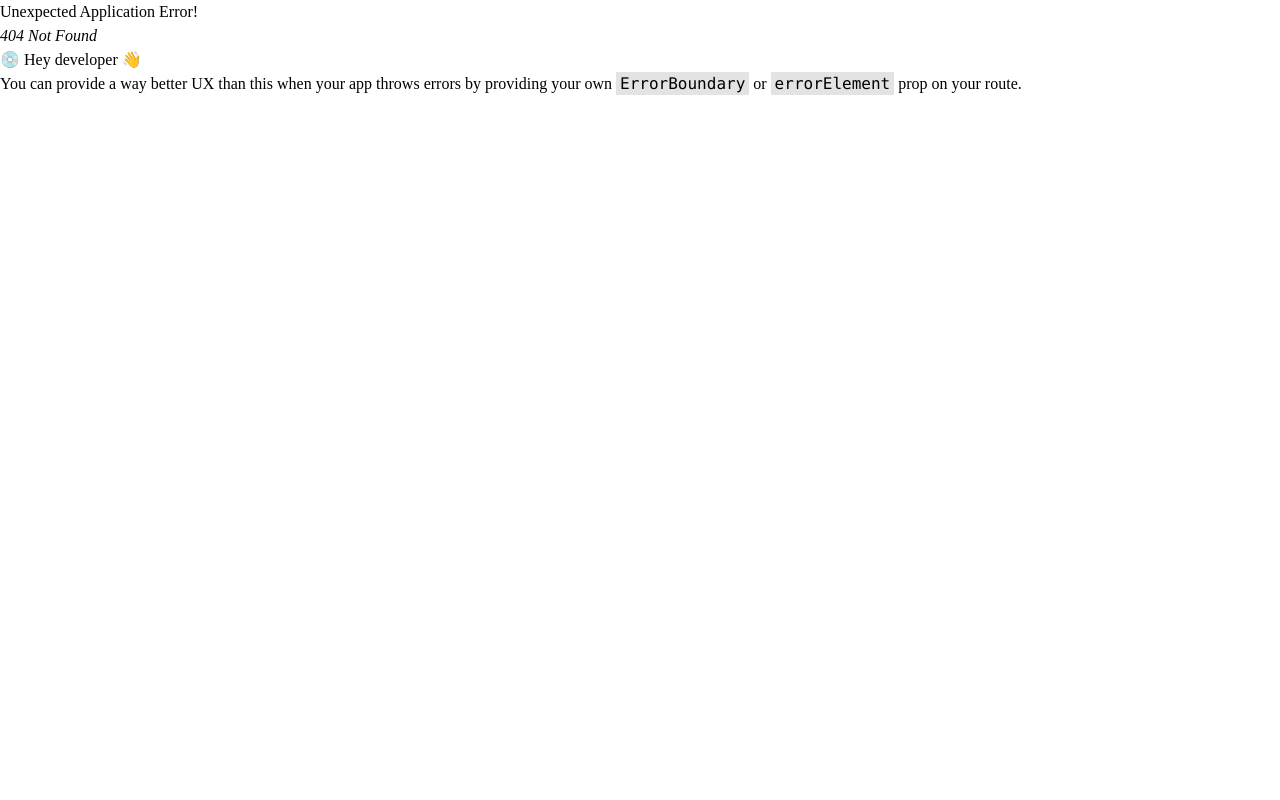
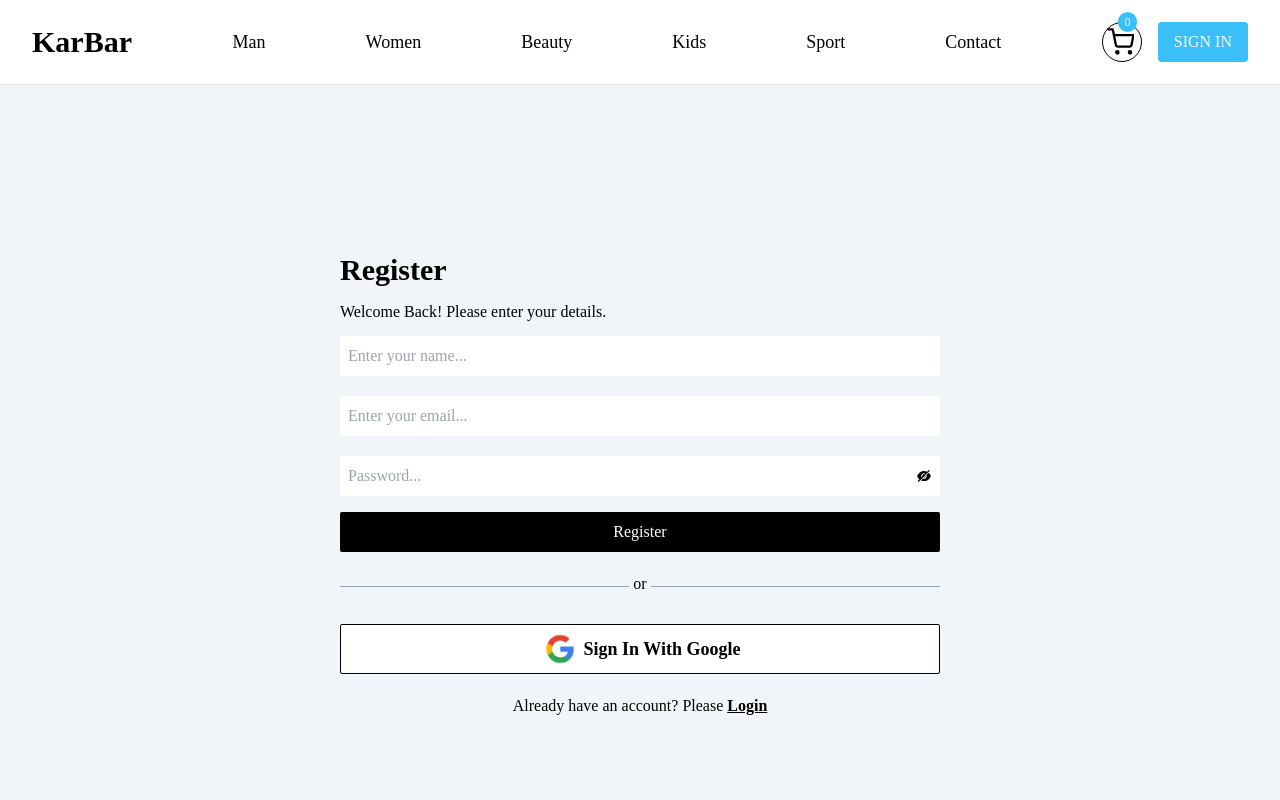
Before and after one commit to mdsajalali/karbar-frontend, a React (Vite) app: page /register in a window 1280 px wide. Before the commit this address had no page. Shown: the top 800 px of the page. Built offline with nearby package versions, Linux system fonts and the light colour scheme.

Commit message:
register section added

```diff
--- /dev/null
+++ b/src/pages/Login.jsx
@@ -0,0 +1,8 @@
+
+const Login = () => {
+  return (
+    <div>Login</div>
+  )
+}
+
+export default Login
--- a/src/pages/Navbar.jsx
+++ b/src/pages/Navbar.jsx
@@ -59,9 +59,9 @@ const Navbar = () => {
               0
             </span>
           </div>
-          <button className="bg-[#3abff8] hover:bg-[#58add2] text-white font-medium py-2 px-4 rounded">
+          <Link to="/login" className="bg-[#3abff8] hover:bg-[#58add2] text-white font-medium py-2 px-4 rounded">
             SIGN IN
-          </button>
+          </Link>
         </div>
 
         <div className="md:hidden">
--- /dev/null
+++ b/src/pages/Register.jsx
@@ -0,0 +1,70 @@
+import { AiFillEyeInvisible } from "react-icons/ai";
+import { Link } from "react-router-dom";
+import google from "../images/google.png";
+
+const Register = () => {
+  return (
+    <div className="flex">
+      <div className="flex-1 bg-slate-100">
+        <div className="mx-auto flex min-h-screen w-[350px] flex-col justify-center sm:w-[450px] md:w-[600px]">
+          <h1 className="text-3xl font-semibold">Register</h1>
+          <p className="my-3 ">Welcome Back! Please enter your details.</p>
+          <div>
+            <input
+              className="w-full rounded-sm border-none p-2 outline-none"
+              type="text"
+              placeholder="Enter your name..."
+              name="name"
+              required
+            />
+            <input
+              className="my-5 w-full rounded-sm border-none p-2 outline-none"
+              type="email"
+              placeholder="Enter your email..."
+              name="email"
+              required
+            />
+            <div className="relative">
+              <input
+                className="w-full p-2"
+                type="password"
+                name="password"
+                placeholder="Password..."
+                required
+              />
+              <span className="absolute right-2 top-3 cursor-pointer">
+                <AiFillEyeInvisible />
+              </span>
+            </div>
+
+            <input
+              className="my-4 w-full cursor-pointer rounded-sm bg-black py-2 text-white transition-all hover:space-x-2 hover:tracking-wide"
+              type="submit"
+              value="Register"
+            />
+          </div>
+          <div className="my-2 flex items-center gap-1">
+            <div className="h-[1px] w-1/2 bg-slate-400"></div>
+            <div className="-mt-1">or</div>
+            <div className="h-[1px] w-1/2 bg-slate-400"></div>
+          </div>
+          <div>
+            <div className="my-5 flex cursor-pointer items-center justify-center gap-1 rounded-sm border border-black bg-white p-1 transition-all hover:tracking-wide">
+              <img className="w-10" src={google} alt="Google" />
+              <p className="text-[18px] font-semibold">Sign In With Google</p>
+            </div>
+          </div>
+
+          <p className="text-center">
+            Already have an account? Please{" "}
+            <Link className="font-bold underline" to="/login">
+              Login
+            </Link>
+          </p>
+        </div>
+      </div>
+    </div>
+  );
+};
+
+export default Register;
```
Also changed, not shown: src/routes/RootRoute.jsx (+10 -0 lines), src/images/google.png (added).
